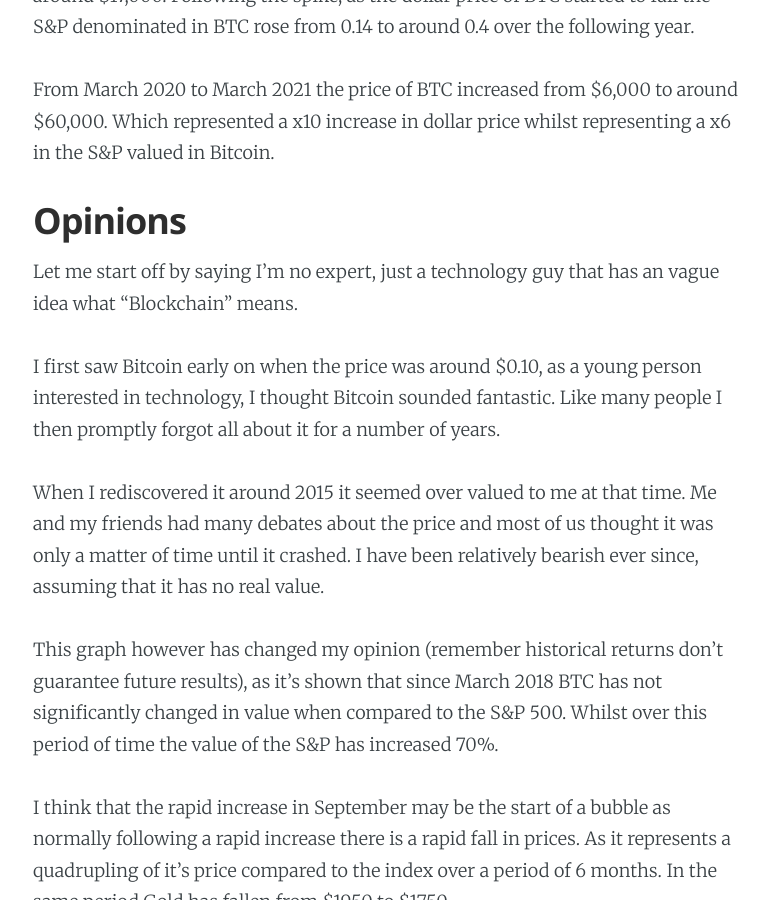
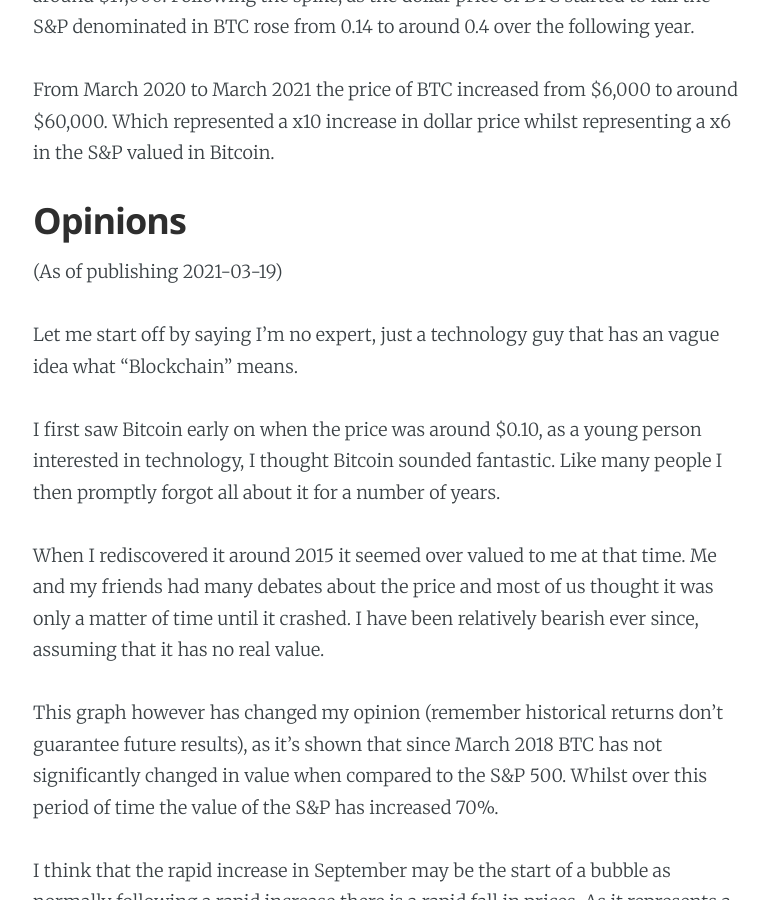
Before and after one commit to NiallBunting/niallbunting.github.io, a Jekyll site: the page built from _posts/2021-03-19-snp500-denominate-in-bitcoin.markdown, in a window 1280 px wide and 900 px high, scrolled down 1784 px. Shown: the whole window, without its empty margins (252-1020 px from the left). Built offline with Jekyll 4.4.1, drawn with Linux system fonts in a browser that asks for light colours.

Commit message:
Add as of publishing notice to opinions

```diff
--- a/_posts/2021-03-19-snp500-denominate-in-bitcoin.markdown
+++ b/_posts/2021-03-19-snp500-denominate-in-bitcoin.markdown
@@ -210,6 +210,8 @@
 
 ## Opinions
 
+(As of publishing 2021-03-19)
+
 Let me start off by saying I’m no expert, just a technology guy that has an vague idea what "Blockchain" means.
 
 I first saw Bitcoin early on when the price was around $0.10, as a young person interested in technology, I thought Bitcoin sounded fantastic. Like many people I then promptly forgot all about it for a number of years.
```
